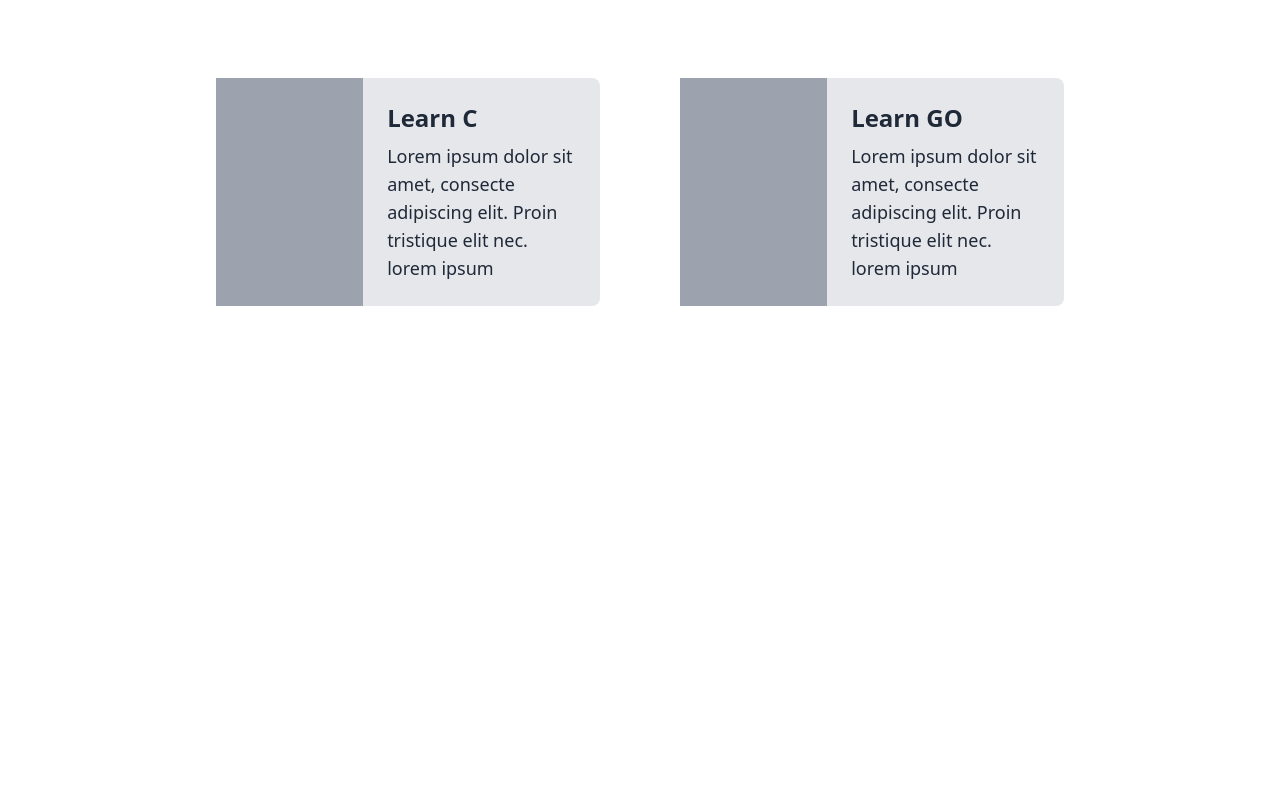
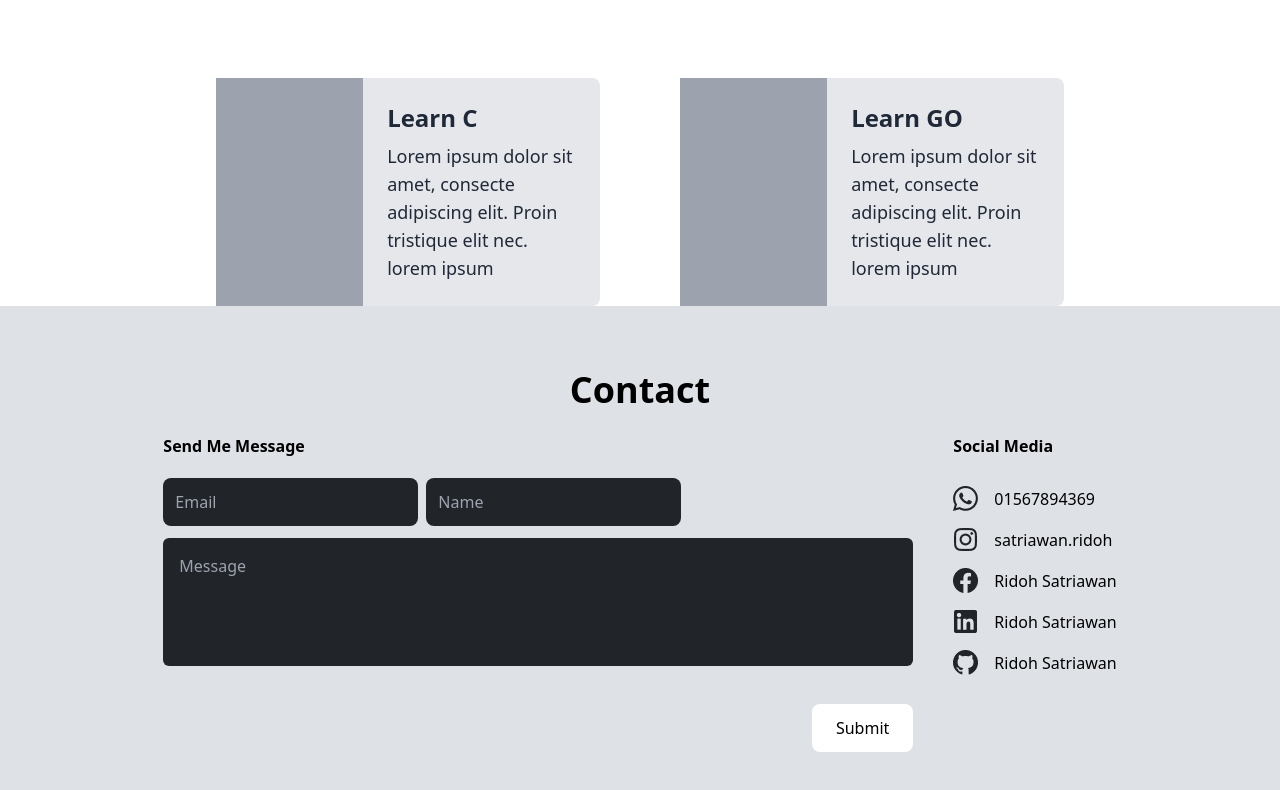
Before and after one commit to wedadosama/R-With-React, a React (Create React App) app: page / in a window 1280 px wide. Shown: the part 1819-2609 px from the top of the page. Before the commit the page ends 2125 px from the top, so only its background shows below. Built offline with nearby package versions, Linux system fonts and the light colour scheme.

Commit message:
Add:Section Contact

```diff
--- a/src/App.js
+++ b/src/App.js
@@ -1,5 +1,6 @@
 import About from "./components/About";
 import Blog from "./components/Blog";
+import Contact from "./components/Contact";
 import Hero from "./components/Hero";
 import Header from "./components/layouts/Header";
 import Services from "./components/Services";
@@ -12,6 +13,7 @@ function App() {
       <About />
       <Services />
       <Blog />
+      <Contact />
     </>
   );
 }
--- a/src/components/Blog.jsx
+++ b/src/components/Blog.jsx
@@ -15,6 +15,7 @@ function Blog() {
               </div>
             </div>
             <div className="text flex justify-center w-96 rounded-lg bg-gray-200">
+
               <div class="image w-full h-full bg-gray-400"></div>
               <div className="course-taxt p-6">
                 <h3 className="mb-2 text-2xl font-bold text-gray-800">Learn CSS</h3>
--- /dev/null
+++ b/src/components/Contact.jsx
@@ -0,0 +1,54 @@
+function Contact() {
+  return (
+    <>
+      <section id="contact" className="py-16 bg-[#dee2e6]">
+        <div class="container mx-auto px-4">
+          <h2 className="text-center text-4xl font-bold">Contact</h2>
+          <div class="flex justify-center flex-wrap gap-10 mt-6">
+            <form>
+              <h3 className="mb-5 font-bold">Send Me Message</h3>
+              <input type="email" name="email" placeholder="Email" required className="inline-block p-3 mb-3 mr-2 border-none outline-none rounded-lg bg-[#212529]" />
+              <input type="text" name="name" placeholder="Name" className="inline-block p-3 mb-3 border-none outline-none rounded-lg bg-[#212529] " />
+              <textarea name="message" placeholder="Message" className="w-full p-4 h-32 bg-[#212529] text-white rounded-md resize-none mb-4"></textarea>
+              <input type="submit"  className="block px-6 py-3 mt-4 ml-auto border-none outline-none rounded-lg text-black bg-white" />
+            </form>
+            <div class="social">
+              <h3 className="mb-5 font-bold">Social Media</h3>
+              <ul>
+                <li>
+                  <a className="flex items-center gap-4 py-2 hover:text-gray-400" href="index.html">
+                    <img src="icons/whatsapp.png" alt="Whatsapp " /> 01567894369
+                  </a>
+                </li>
+                <li>
+                  <a className="flex items-center gap-4 py-2 hover:text-gray-400" href="index.html">
+                    <img src="icons/instagram.png" alt="Instagram " /> satriawan.ridoh
+                  </a>
+                </li>
+                <li>
+                  <a className="flex items-center gap-4 py-2 hover:text-gray-400" href="index.html">
+                    <img src="icons/facebook.png" alt="Facebook " />
+                    Ridoh Satriawan
+                  </a>
+                </li>
+                <li>
+                  <a className="flex items-center gap-4 py-2 hover:text-gray-400" href="index.html">
+                    <img src="icons/linkedin.png" alt="linkedin " />
+                    Ridoh Satriawan
+                  </a>
+                </li>
+                <li>
+                  <a className="flex items-center gap-4 py-2 hover:text-gray-400" href="index.html">
+                    <img src="icons/github.webp" alt="github " />
+                    Ridoh Satriawan
+                  </a>
+                </li>
+              </ul>
+            </div>
+          </div>
+        </div>
+      </section>
+    </>
+  );
+}
+export default Contact;
```
